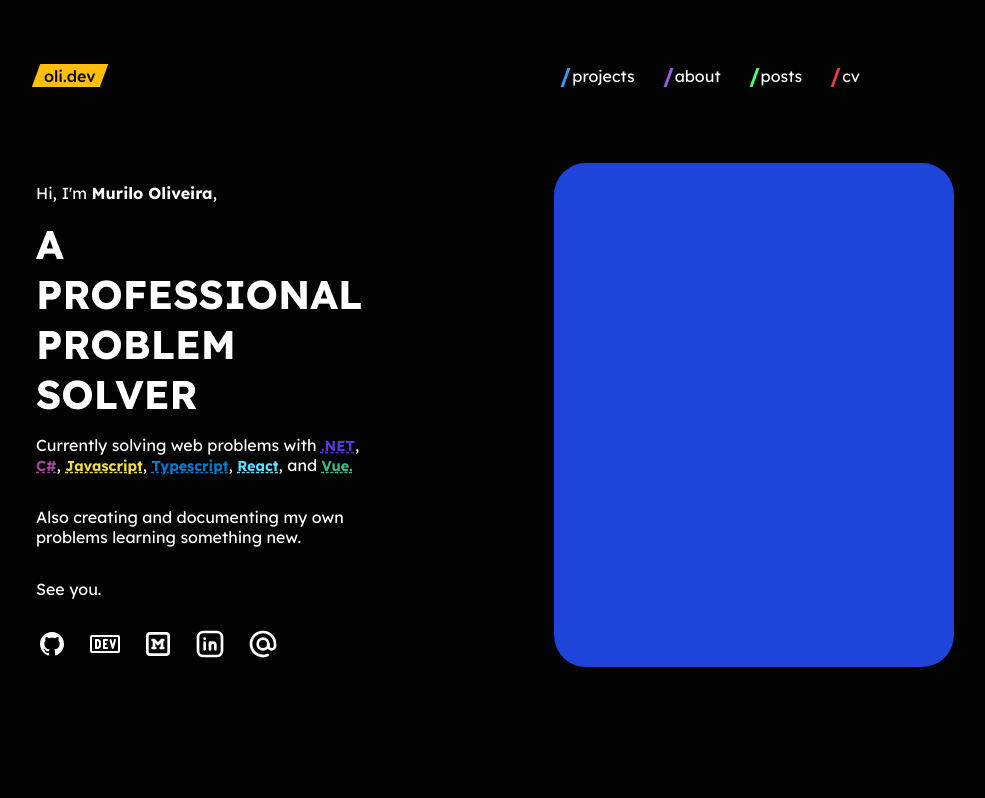
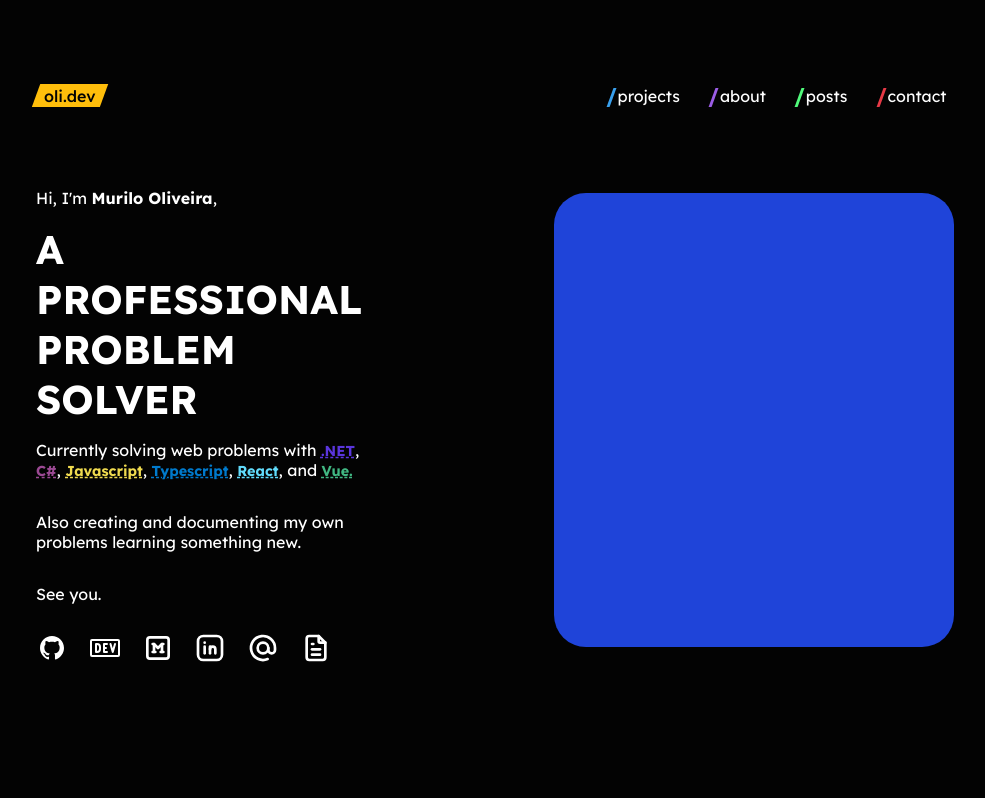
Before and after one commit to murilo-oli/portfolio, a React (Vite) app: page / in a window 1280 px wide. Shown: the top 798 px of the page, without its empty margins (188-1173 px from the left). Built offline with nearby package versions, Linux system fonts and the light colour scheme.

Commit message:
:lipstick: Improving css structure

```diff
--- a/src/components/Navbar/Navbar.tsx
+++ b/src/components/Navbar/Navbar.tsx
@@ -10,7 +10,7 @@ export default function Navbar() {
                 <Item color={colors.proj}>projects</Item>
                 <Item color={colors.about}>about</Item>
                 <Item color={colors.blog}>posts</Item>
-                <Item color={colors.cv}>cv</Item>
+                <Item color={colors.contact}>contact</Item>
             </MenuContainer>
         </NavContainer>
     );
--- a/src/components/Socials.tsx
+++ b/src/components/Socials.tsx
@@ -1,7 +1,7 @@
 import styled from 'styled-components';
 import colors from '../styles/colors';
 
-import {TbBrandMedium, TbBrandLinkedin, TbAt} from 'react-icons/tb'
+import {TbBrandMedium, TbBrandLinkedin, TbAt, TbFileText} from 'react-icons/tb'
 import {LiaGithub} from 'react-icons/lia'
 import {PiDevToLogo} from 'react-icons/pi'
 
@@ -13,6 +13,7 @@ export default function Socials(){
             <SocialIconLink href="https://medium.com/@akadot_" target='_blank' title='general articles'><TbBrandMedium size='2rem'/></SocialIconLink>
             <SocialIconLink href="https://www.linkedin.com/in/murilo-o/" target='_blank' title='professional me'><TbBrandLinkedin size='2rem'/></SocialIconLink>
             <SocialIconLink href="mailto:muriloholiveira@hotmail.com" title='mail me'><TbAt size='2rem'/></SocialIconLink>
+            <SocialIconLink href="#" title='download resume'><TbFileText size='2rem'/></SocialIconLink>
         </SocialContainer>
     );
 }
@@ -49,6 +50,6 @@ const SocialIconLink = styled.a`
     }
 
     &[href*="mailto"]:hover{
-        color: ${colors.cv};
+        color: ${colors.contact};
     }
 `;
--- a/src/pages/Home.tsx
+++ b/src/pages/Home.tsx
@@ -22,13 +22,12 @@ export default function Home() {
 const HomeContainer = styled.main`
     display: grid;
     grid-template-columns: 1fr 1fr;
-    grid-template-rows: 70vh;
 
     column-gap: 2rem;
 
     align-items: center;
 
-    padding: 3rem 0 6rem 0;
+    padding-bottom: 6rem;
 `;
 
 const TextContent = styled.section`
--- a/src/styles/GlobalStyle.ts
+++ b/src/styles/GlobalStyle.ts
@@ -24,6 +24,12 @@ body {
     font-family: 'Lexend';
 }
 
+#root{
+    display: grid;
+    grid-template-rows: 4rem 75vh repeat(3, 1fr);
+    row-gap: 2.5rem;
+}
+
 span {
     font-size: 0.9rem;
 }
--- a/src/styles/colors.ts
+++ b/src/styles/colors.ts
@@ -5,6 +5,6 @@ export default {
     about: "#9b5de5",
     blog: "#50fa7b",
     proj: "#39A0ED",
-    cv: "#e63946",
+    contact: "#e63946",
     bgGradient: "radial-gradient(circle, #080808 90%, #070030 100%)"
 }
```
